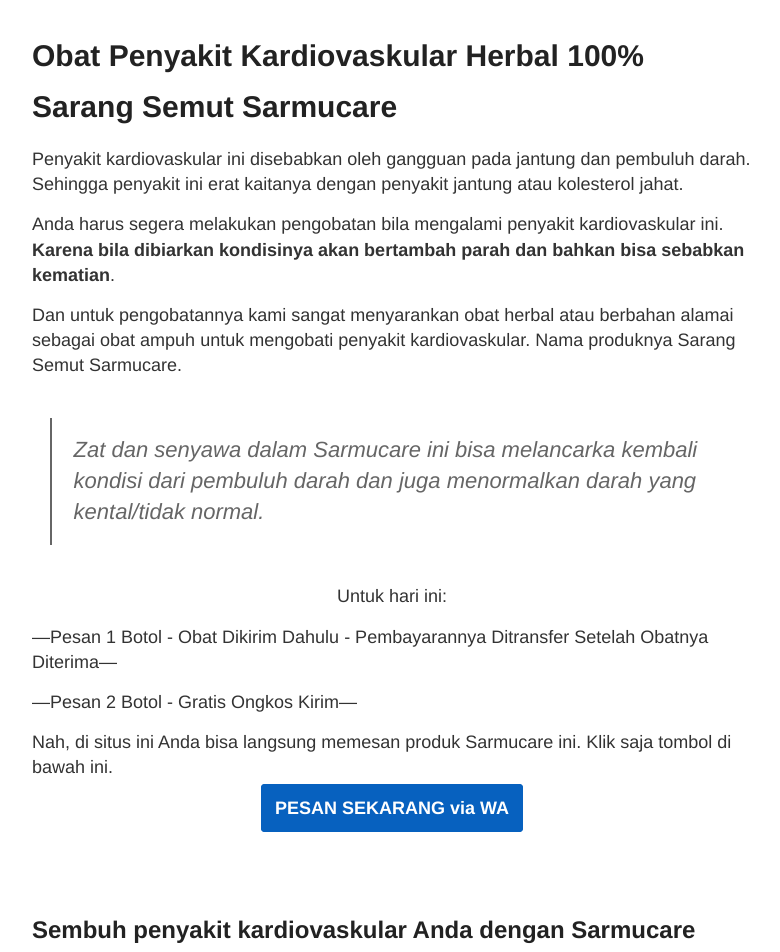
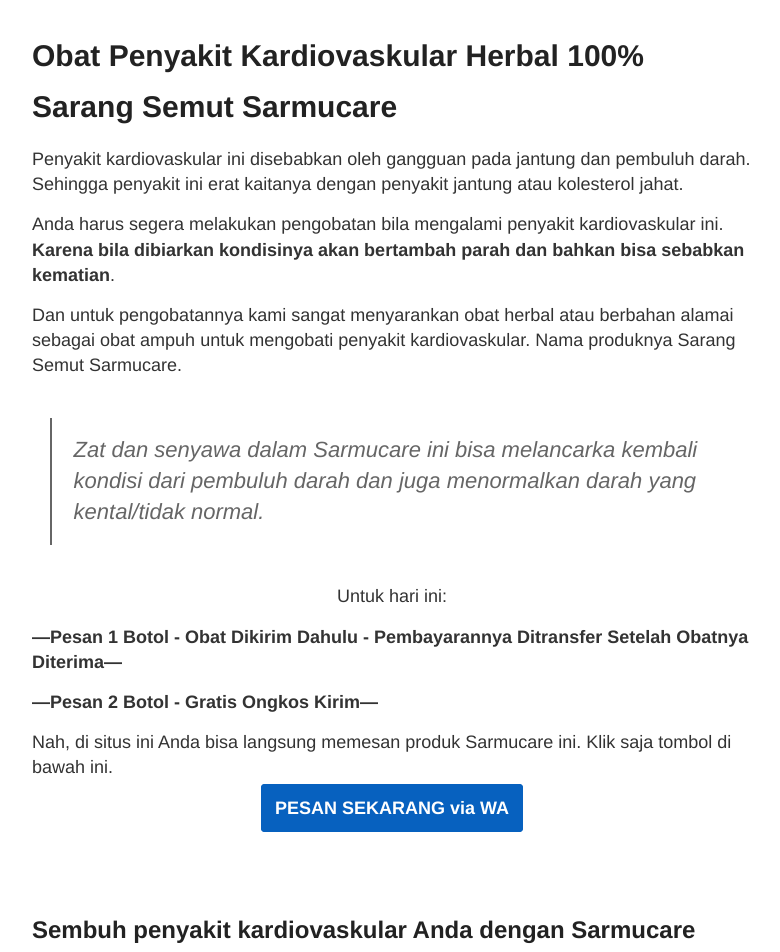
Before and after one commit to zeinherbal/zeinherbal.github.io, a Jekyll site: the page built from _posts/2019-12-04-obat-penyakit-kardiovaskular.md, in a window 1280 px wide. Shown: the top 952 px of the page, without its empty margins (248-1028 px from the left). Built offline with Jekyll 4.4.1, drawn with Linux system fonts in a browser that asks for light colours; a script that is not in the unit is left out; grey boxes are pictures that could not be loaded.

```diff
--- a/_posts/2019-12-04-obat-penyakit-kardiovaskular.md
+++ b/_posts/2019-12-04-obat-penyakit-kardiovaskular.md
@@ -15,10 +15,10 @@ Dan untuk pengobatannya kami sangat menyarankan obat herbal atau berbahan alamai
 Untuk hari ini:
 {: style="text-align: center;"}
 
-—Pesan 1 Botol - Obat Dikirim Dahulu - Pembayarannya Ditransfer Setelah Obatnya Diterima—
+**—Pesan 1 Botol - Obat Dikirim Dahulu - Pembayarannya Ditransfer Setelah Obatnya Diterima—**
 {: style="color: tale;"}
 
-—Pesan 2 Botol - Gratis Ongkos Kirim—
+**—Pesan 2 Botol - Gratis Ongkos Kirim—**
 {: style="color: tale;"}
 
 Nah, di situs ini Anda bisa langsung memesan produk Sarmucare ini. Klik saja tombol di bawah ini.
```
